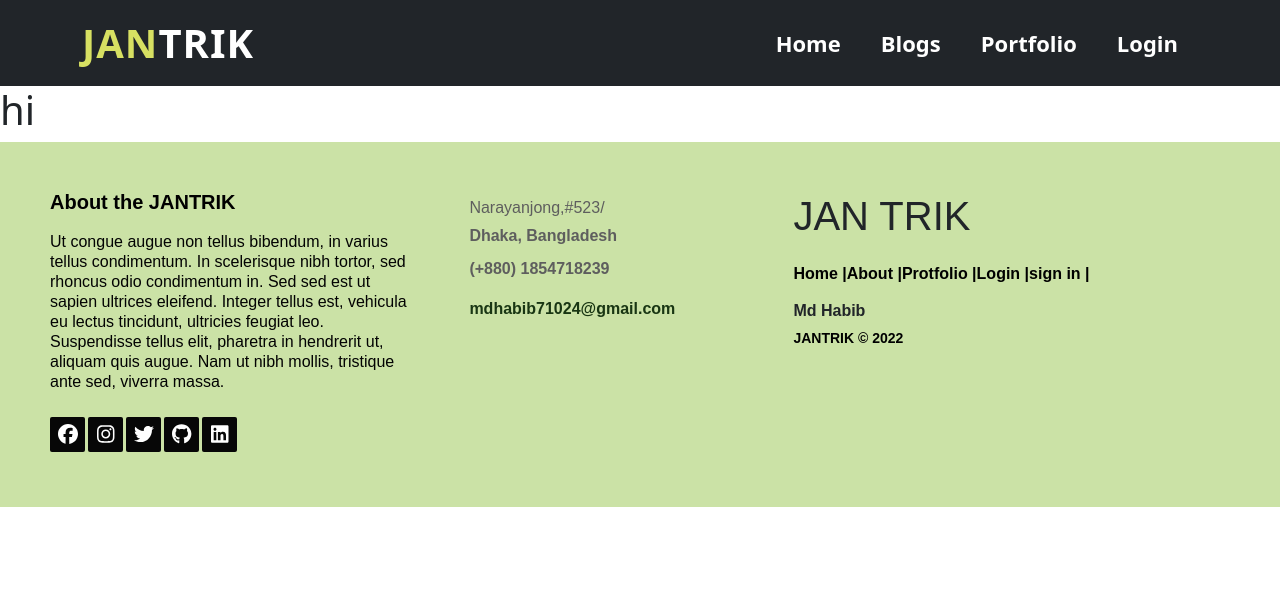
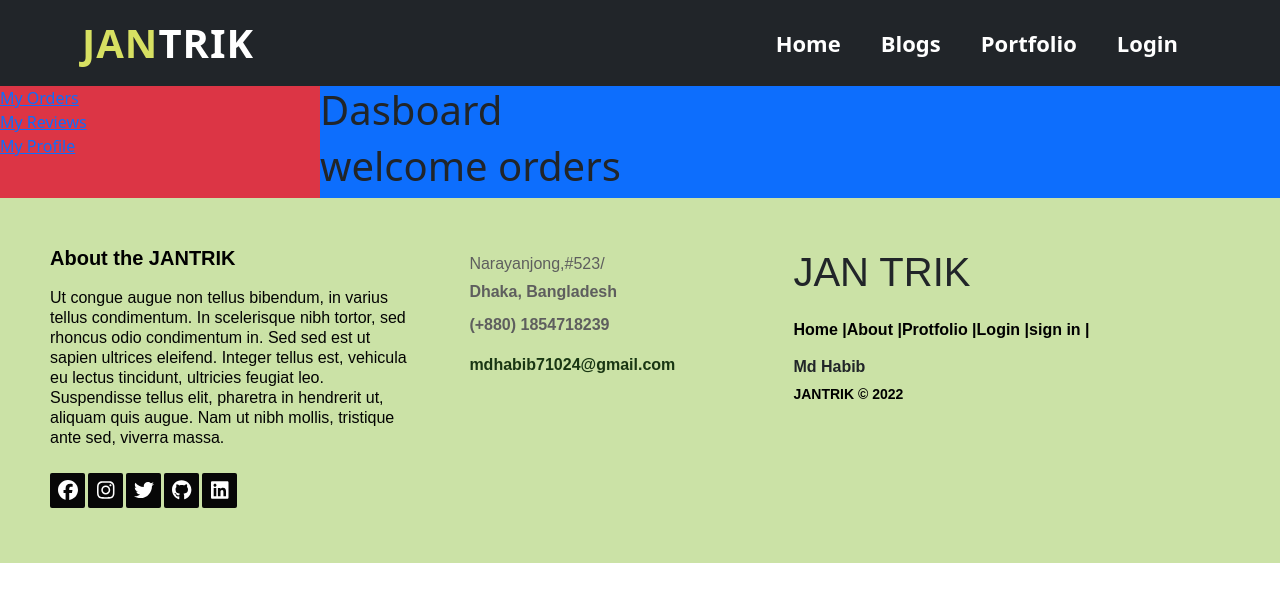
Before and after one commit to Habib710/Jantrik-client-p, a React (Create React App) app: page /dashboard in a window 1280 px wide. Shown: the top 602 px of the page. Built offline with nearby package versions, Linux system fonts and the light colour scheme; no server answers.

Commit message:
nesteded rout implement

```diff
--- a/src/App.js
+++ b/src/App.js
@@ -10,6 +10,9 @@ import Login from './Components/Login/Login'
 import Purchase from './Components/Purchase/Purchase'
 import Requeir from './RequirAuth/Requeir'
 import Portfolio from './Components/Portfolio/Portfolio'
+import Orders from './Components/Orders/Orders'
+import Myreviews from './Components/Myreviews/Myreviews'
+import Profile from './Components/Profile/Profile'
 
 function App() {
   return (
@@ -26,7 +29,13 @@ function App() {
             </Requeir>
           }
         ></Route>
-        <Route path='dashboard' element={<Dashboard></Dashboard>}></Route>
+        <Route path='dashboard' element={<Dashboard></Dashboard>}>
+
+          <Route index element={<Orders></Orders>}></Route>
+          <Route path='myreviews' element={<Myreviews></Myreviews>}></Route>
+          <Route path='orders' element={<Orders></Orders>}></Route>
+          <Route path='profile' element={<Profile></Profile>}></Route>
+        </Route>
         <Route path='blogs' element={<Blog></Blog>}></Route>
         <Route path="Portfolio" element={<Portfolio></Portfolio>}></Route>
         <Route path="login" element={<Login></Login>}></Route>
--- a/src/Components/Dashboard/Dashboard.js
+++ b/src/Components/Dashboard/Dashboard.js
@@ -1,12 +1,31 @@
-import React from 'react';
+
+import React from 'react'
+import {Nav } from 'react-bootstrap'
+import { Link, Outlet } from 'react-router-dom'
 
 const Dashboard = () => {
-    return (
-        <div>
-            <h1>hi</h1>
+  return (
+      <div>
+    <div className='d-flex '>
+        <div className='bg-danger w-25'>
+      <Nav defaultActiveKey="/home" className="flex-column">
+        <Link to='orders'>My Orders</Link>
+        <Link to='myreviews'>My Reviews</Link>
+        <Link to='profile'>My Profile</Link>
 
-        </div>
-    );
-};
 
-export default Dashboard;
+
+      </Nav>
+      </div>
+      <div className='bg-primary w-75'>
+          <h1>Dasboard</h1>
+          <Outlet></Outlet>
+
+
+      </div>
+    </div>
+    </div>
+  )
+}
+
+export default Dashboard
--- a/src/Components/Home/Home.css
+++ b/src/Components/Home/Home.css
@@ -75,10 +75,11 @@
 }
 .back-css{
     display: flex;
+
     align-items: center;
     width: 100%;
     min-height: 500px;
-    background:linear-gradient(rgba(114, 113, 113, 0.185),rgba(168, 167, 167, 0.795)),  url('../../../public/imgs/img/40.webp');
+    background:linear-gradient(rgba(153, 151, 151, 0.185),rgba(97, 92, 92, 0.795)),  url('../../../public/imgs/img/40.webp');
 
 }
 .review-div{
--- /dev/null
+++ b/src/Components/Myreviews/Myreviews.js
@@ -0,0 +1,12 @@
+import React from 'react';
+
+const Myreviews = () => {
+    return (
+        <div>
+            <h1>wlcome to reviews</h1>
+
+        </div>
+    );
+};
+
+export default Myreviews;
--- /dev/null
+++ b/src/Components/Orders/Orders.js
@@ -0,0 +1,12 @@
+import React from 'react';
+
+const Orders = () => {
+    return (
+        <div>
+            <h1>welcome orders</h1>
+
+        </div>
+    );
+};
+
+export default Orders;
--- a/src/Components/Portfolio/Portfolio.js
+++ b/src/Components/Portfolio/Portfolio.js
@@ -1,11 +1,12 @@
 import React from 'react';
-import '../Blogs/blog.css'
+import '../Blogs/blog.css';
+import 'animate.css';
 import mypic from '../../img/mynew.jpg'
 
 const Portfolio = () => {
   return (
     <div className="container my-4 p-4">
-      <h1 className="text-center my-5">Welcome To My Portfolio</h1>
+      <h1 className="text-center my-5 animate__animated animate__fadeInUpBig animate__slow 3s">Welcome To My Portfolio</h1>
       <div className='port-css py-3'>
       <div>
           <h2>Mohammad Habibullah</h2>
--- /dev/null
+++ b/src/Components/Profile/Profile.js
@@ -0,0 +1,12 @@
+import React from 'react';
+
+const Profile = () => {
+    return (
+        <div>
+            <h1>welcome to Profile</h1>
+
+        </div>
+    );
+};
+
+export default Profile;
```
